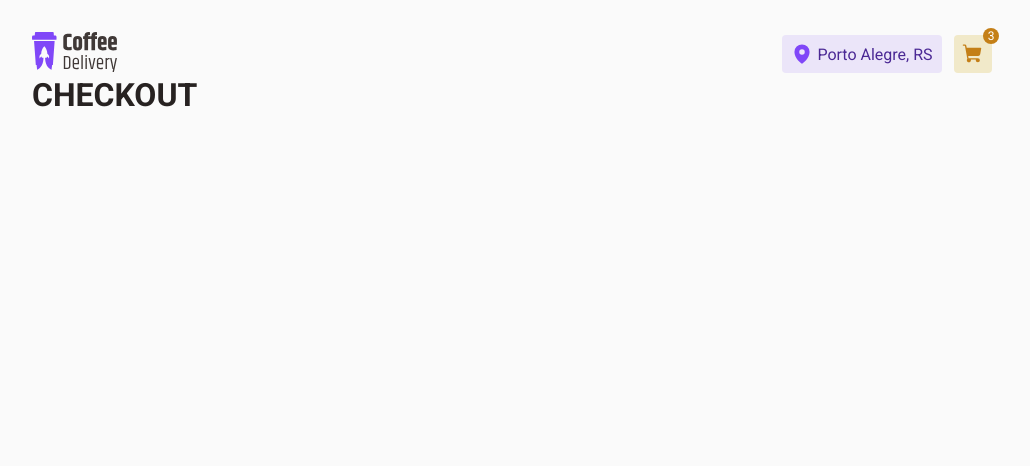
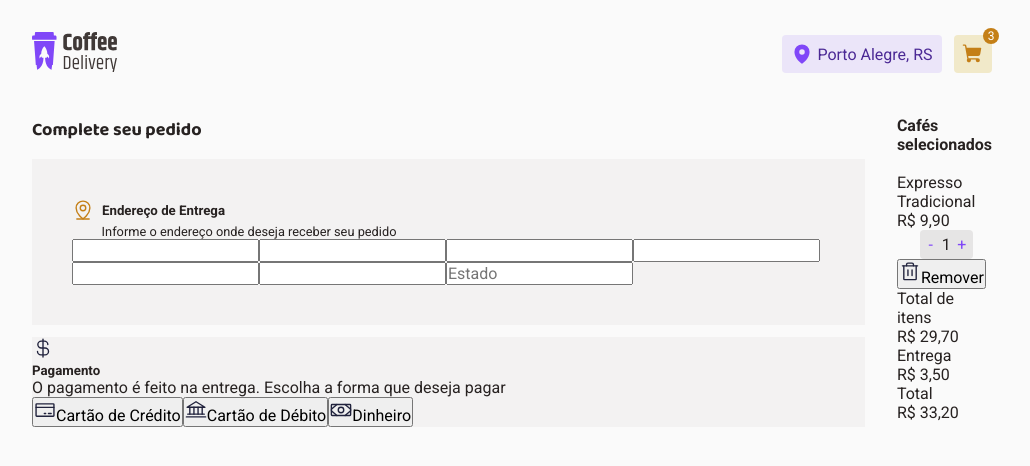
Before and after one commit to dpedersoli/ignite-react-ts-desafio-02, a React (Vite) app: page /checkout in a window 1280 px wide. Shown: the top 466 px of the page, without its empty margins (128-1158 px from the left). Built offline with nearby package versions, Linux system fonts and the light colour scheme.

Commit message:
chore: checkout page

```diff
--- a/src/components/FirstSection/styles.ts
+++ b/src/components/FirstSection/styles.ts
@@ -5,7 +5,7 @@ export const Main = styled.section`
   justify-content: space-between;
 
   margin-top: 5.75rem;
-  height: 34rem;
+  height: 30rem;
 
   img{
     width: 29.75rem;
--- a/src/components/Product/indext.tsx
+++ b/src/components/Product/indext.tsx
@@ -2,7 +2,7 @@ import { ShoppingCart } from "phosphor-react";
 
 import { Actions, Background, Bottom, Cart } from "./styles";
 import { useState } from "react";
-import { useForm } from "react-hook-form";
+// import { useForm } from "react-hook-form";
 
 interface Product {
   id: number;
@@ -16,7 +16,7 @@ interface Product {
 export function Product({id, image, tag, title, description, price}: Product) {
   const [numberOfItems, setNumberOfItems] = useState(1);
 
-  const { register, handleSubmit, watch } = useForm();
+  // const { register, handleSubmit, watch } = useForm();
 
   function addOne(e: any){
     e.preventDefault();
@@ -47,12 +47,12 @@ export function Product({id, image, tag, title, description, price}: Product) {
       <div className="tags">{tag.map((data) => ( <p className="tag">{data}</p> ))}</div>
       <p className="title">{title}</p>
       <p className="description">{description}</p>
-      <form onSubmit={handleSubmit(handleAddItemsToShoppingCart)}>
+      <form > {/* onSubmit={handleSubmit(handleAddItemsToShoppingCart)} */}
         <Bottom>
             <p className="coin">R$ <span className="price">{price}</span></p>
             <Actions>
               <button onClick={deleteOne}>-</button>
-              <p {...register('quantity')}>
+              <p > {/*  {...register('quantity')} */}
                 {numberOfItems}
               </p>
               <button onClick={addOne}>+</button>
--- a/src/pages/Checkout/index.tsx
+++ b/src/pages/Checkout/index.tsx
@@ -1,7 +1,138 @@
+// import { useFormContext } from "react-hook-form";
+import { useState } from 'react';
+
+import { Bank, CreditCard, CurrencyDollar, MapPinLine, Money, Trash } from 'phosphor-react'
+import { Actions, CheckoutContent, LeftDownSection, LeftSection, LeftUpSection } from './styles';
+
 export function Checkout() {
+  const [numberOfItems, setNumberOfItems] = useState(1);
+  const extensaoDeCepsBRUsarApi = ['MG', 'SP', 'RS', 'RJ']
+  // const { register } = useFormContext()
+
+  function addOne(e: any){
+    e.preventDefault();
+
+    if(numberOfItems >= 0){
+      setNumberOfItems(numberOfItems + 1)
+    }
+  }
+
+  function deleteOne(e: any){
+    e.preventDefault();
+
+    if(numberOfItems > 0){
+      setNumberOfItems(numberOfItems - 1)
+    }
+  }
+
+
   return(
-    <>
-      <h1>CHECKOUT</h1>
-    </>
+    <CheckoutContent>
+      <LeftSection>
+        <h4>Complete seu pedido</h4>
+        <LeftUpSection>
+          <div className="header">
+            <MapPinLine size={22} color="#C47F17" />
+            <h5>Endereço de Entrega</h5>
+          </div>
+          <p>Informe o endereço onde deseja receber seu pedido</p>
+
+          <div className="form">
+            <input type="text" name="" id="" />
+            <input type="text" name="" id="" />
+            <input type="text" name="" id="" />
+            <input type="text" name="" id="" />
+            <input type="text" name="" id="" />
+            <input type="text" name="" id="" />
+
+            <input type="text"
+              id="state"
+              list="state-suggestions"
+              placeholder="Estado"
+
+            />
+            {/* {...register('state')} */}
+
+            <datalist id="state-suggestions">
+              {extensaoDeCepsBRUsarApi.map((cep) => {
+                return (
+                  <option value={cep}></option>
+                )
+              })}
+            </datalist>
+          </div>
+        </LeftUpSection>
+
+        <LeftDownSection>
+          <div className="flex-row">
+            <CurrencyDollar size={22} color="#20223c" />
+            <h5>Pagamento</h5>
+          </div>
+          <p>O pagamento é feito na entrega. Escolha a forma que deseja pagar</p>
+
+          <div>
+            <button>
+              <CreditCard size={22} color="#20223c" />
+              Cartão de Crédito
+            </button>
+            <button>
+              <Bank size={22} color="#20223c" />
+              Cartão de Débito
+            </button>
+            <button>
+              <Money size={22} color="#20223c" />
+              Dinheiro
+            </button>
+          </div>
+        </LeftDownSection>
+
+      </LeftSection>
+
+      <div>
+        <h4>Cafés selecionados</h4>
+
+        <div className="flex-row">
+          <img src="" alt="" />
+
+          <div className="flex-col">
+            <div className="flex-row">
+              <p>Expresso Tradicional</p>
+              <p>R$ 9,90</p>
+            </div>
+
+            <div className="flex-row">
+              <Actions>
+                <button onClick={deleteOne}>-</button>
+                <p > {/*  {...register('quantity')} */}
+                  {numberOfItems}
+                </p>
+                <button onClick={addOne}>+</button>
+              </Actions>
+              <button>
+                <Trash size={22} color="#20223c" />
+                Remover
+              </button>
+            </div>
+          </div>
+        </div>
+
+        <div>
+          <div>
+            <p>Total de itens</p>
+            <p>R$ 29,70</p>
+          </div>
+
+          <div>
+            <p>Entrega</p>
+            <p>R$ 3,50</p>
+          </div>
+
+          <div>
+            <p>Total</p>
+            <p>R$ 33,20</p>
+          </div>
+        </div>
+      </div>
+    </CheckoutContent>
   )
 }
--- /dev/null
+++ b/src/pages/Checkout/styles.ts
@@ -0,0 +1,65 @@
+import styled from "styled-components";
+
+export const CheckoutContent = styled.main`
+  display: flex;
+  gap: 2rem;
+
+  margin-top: 2.5rem;
+`
+
+export const LeftSection = styled.section`
+  display: flex; //TIRAR?
+  flex-direction: column; //TIRAR?
+
+    h4 {
+      font-size: 1.125rem;
+      font-family: 'Baloo 2', sans-serif;
+    }
+`
+
+export const LeftUpSection = styled.div`
+  margin-top: 0.9375rem;
+  margin-bottom: 0.75rem;
+  padding: 2.5rem;
+
+  background-color: ${props => props.theme['gray-200']};
+
+
+    .header{
+      display: flex;
+      align-items: center;
+      gap: 0.5rem;
+    }
+
+    p{
+      font-size: 0.8rem;
+      margin: 0.2rem 0 0 1.85rem ;
+    }
+`
+
+export const LeftDownSection = styled.div`
+  background-color: ${props => props.theme['gray-200']};
+`
+
+export const Actions = styled.section`
+  display: flex;
+  justify-content: space-evenly;
+  align-items: center;
+
+  margin-left: 1.4375rem;
+  width: 3.3rem;
+  height: 1.8rem;
+  border-radius: 4px;
+
+  font-size: 1rem;
+
+  background-color: ${props => props.theme['gray-400']};
+
+  button{
+    background-color: ${props => props.theme['gray-400']};
+    color: ${props => props.theme['purple-500']};
+    cursor: pointer;
+    border: none;
+    width: 100%;
+  }
+`
```
